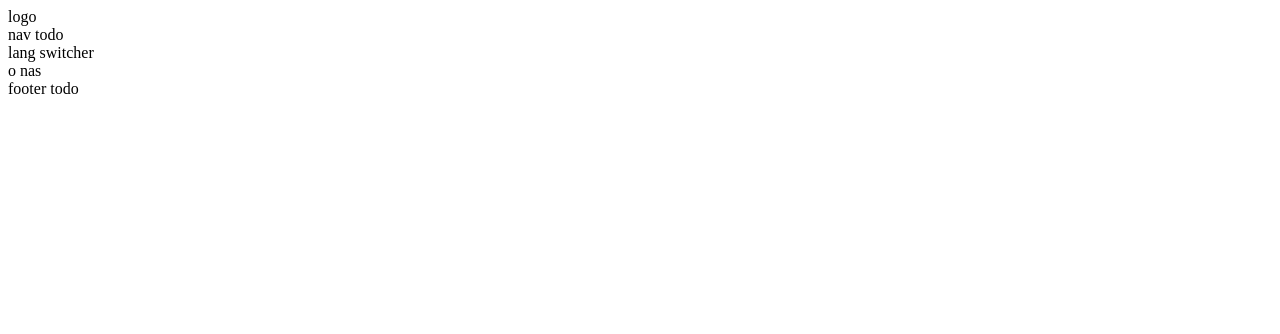
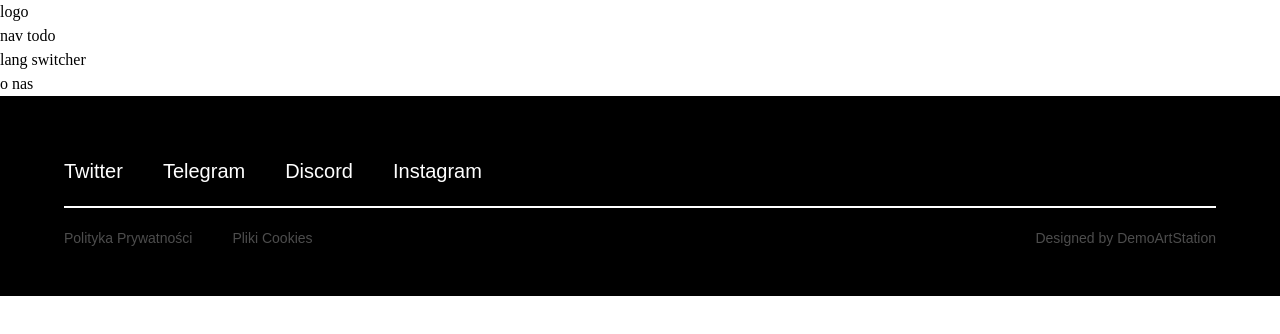
Before and after one commit to utamovita/orion-site, a Next.js app: page /o-nas in a window 1280 px wide. Shown: the top 334 px of the page. Built offline with nearby package versions, Linux system fonts and the light colour scheme.

Commit message:
Added Footerv1 & imported global scsss to base-layout

```diff
--- a/src/components/layout/base-layout.component.tsx
+++ b/src/components/layout/base-layout.component.tsx
@@ -1,6 +1,7 @@
 import { Footer } from "@/components/layout/footer/footer.component";
 import { Header } from "@/components/layout/header/header.component";
 import { Container } from "@/components/layout/utilities";
+import "./styles/global.scss";
 
 type BaseLayoutProps = {
   children: React.ReactNode;
--- a/src/components/layout/footer/footer.component.tsx
+++ b/src/components/layout/footer/footer.component.tsx
@@ -9,7 +9,33 @@ function Footer(props: FooterProps) {
   const { footerData } = props;
 
   console.log("footerData", footerData);
-  return <footer className={styles.footer}>footer todo</footer>;
+  return (
+    <footer className={styles.footer}>
+      <ul className={styles.navLinks}>
+        <li>
+          <a href="https://x.com/?lang=pl">Twitter</a>
+        </li>
+        <li>
+          <a href="https://web.telegram.org/k/">Telegram</a>
+        </li>
+        <li>
+          <a href="https://discord.com/">Discord</a>
+        </li>
+        <li>
+          <a href="https://www.instagram.com/?hl=pl">Instagram</a>
+        </li>
+      </ul>
+      <ul className={styles.bottomLinks}>
+        <li>
+          <a href="#">Polityka Prywatności</a>
+        </li>
+        <li>
+          <a href="#">Pliki Cookies</a>
+        </li>
+        <li>Designed by DemoArtStation</li>
+      </ul>
+    </footer>
+  );
 }
 
 export { Footer };
--- a/src/components/layout/footer/footer.module.scss
+++ b/src/components/layout/footer/footer.module.scss
@@ -1,3 +1,61 @@
 .footer {
   display: flex;
+  flex-direction: column;
+  background-color: black;
+  color: white;
+  height: 200px;
+  font-family: "Poppins", sans-serif;
 }
+
+.navLinks {
+  display: flex;
+  list-style-type: none;
+  width: 90%;
+  max-width: 1200px;
+  margin: 0 auto;
+  padding: 60px 0 20px;
+  border-bottom: 2px solid white;
+
+  li {
+    margin: 0px 20px;
+    font-size: 20px;
+
+    &:first-of-type {
+      margin-left: 0px;
+    }
+
+    a {
+      color: inherit;
+      text-decoration: none;
+    }
+  }
+}
+
+.bottomLinks {
+  display: flex;
+  list-style-type: none;
+  width: 90%;
+  max-width: 1200px;
+  height: 30px;
+  margin: 20px auto 0;
+  padding: 0px;
+
+  li {
+    margin: 0px 20px;
+    color: rgb(77, 77, 77);
+    font-size: 14px;
+
+    &:first-of-type {
+      margin-left: 0px;
+    }
+
+    &:last-of-type {
+      margin: 0 0 0 auto;
+    }
+
+    a {
+      color: inherit;
+      text-decoration: none;
+    }
+  }
+}
--- a/src/components/layout/header/header.component.tsx
+++ b/src/components/layout/header/header.component.tsx
@@ -9,7 +9,6 @@ type HeaderProps = {
 
 function Header(props: HeaderProps) {
   const { menuData } = props;
-  console.log(menuData);
 
   return (
     <header className={styles.header}>
```
